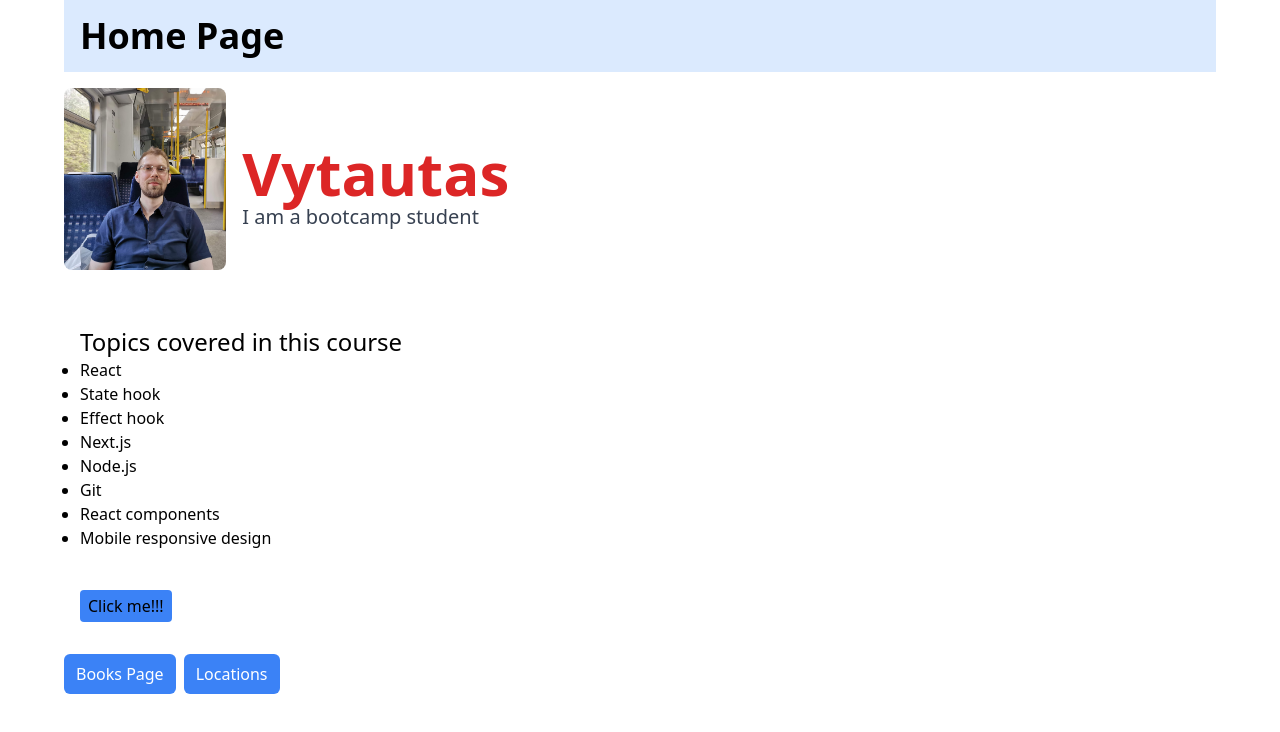
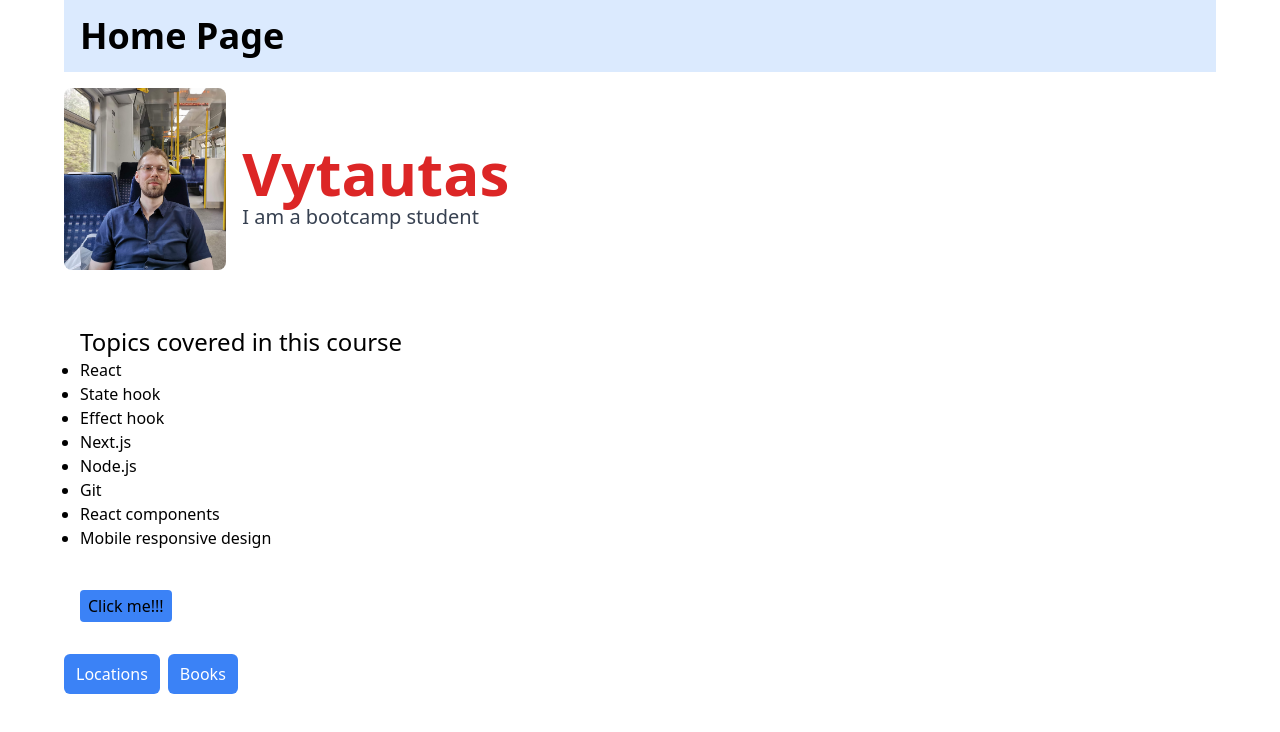
Before and after one commit to lebronius23/skillscity-mp, a Next.js app: page / in a window 1280 px wide. Shown: the top 732 px of the page. Built offline with nearby package versions, Linux system fonts and the light colour scheme.

Commit message:
dynamic number of buttons shown in the Footer

```diff
--- a/components/shared/footer/index.js
+++ b/components/shared/footer/index.js
@@ -1,10 +1,11 @@
 import FooterButton from "./footer-button";
 
-export default function Footer({href,title}) {
+export default function Footer({ buttons = [] }) {
     return (
         <div className="w-full max-w-6xl mx-auto mt-8 flex flex-row space-x-2">
-                <FooterButton href={href} title={title} />
-                <FooterButton href="/locations" title="Locations" />
+                {buttons.map((button, index) => (
+                    <FooterButton href={button.href} title={button.title} key={index} />
+                ))}
             </div>
     );
 }
--- a/pages/books.js
+++ b/pages/books.js
@@ -17,7 +17,11 @@ export default function BooksPage() {
 
 
 
-            <Footer title="Home Page" href="/" />
+            <Footer
+                buttons={[
+                    { title: "Homepage", href: "/" }
+                ]}
+            />
         </div>
     );
 }
--- a/pages/index.js
+++ b/pages/index.js
@@ -47,7 +47,15 @@ return(
     </Content>
 
 
-      <Footer href="/books" title="Books Page" />
+      <Footer
+        href="/books"
+        title="Books Page"
+        buttons={[
+          { title: "Locations", href: "/locations" },
+          { title: "Books", href: "/books" }
+        ]}
+
+      />
   </div>
 );
 }
--- a/pages/locations.js
+++ b/pages/locations.js
@@ -16,7 +16,11 @@ export default function LocationsPage() {
 
 
 
-            <Footer title="Home Page" href="/" />
+            <Footer
+                buttons={[
+                    { title: "Homepage", href: "/" }
+                ]}
+            />
         </div>
     );
 }
```
